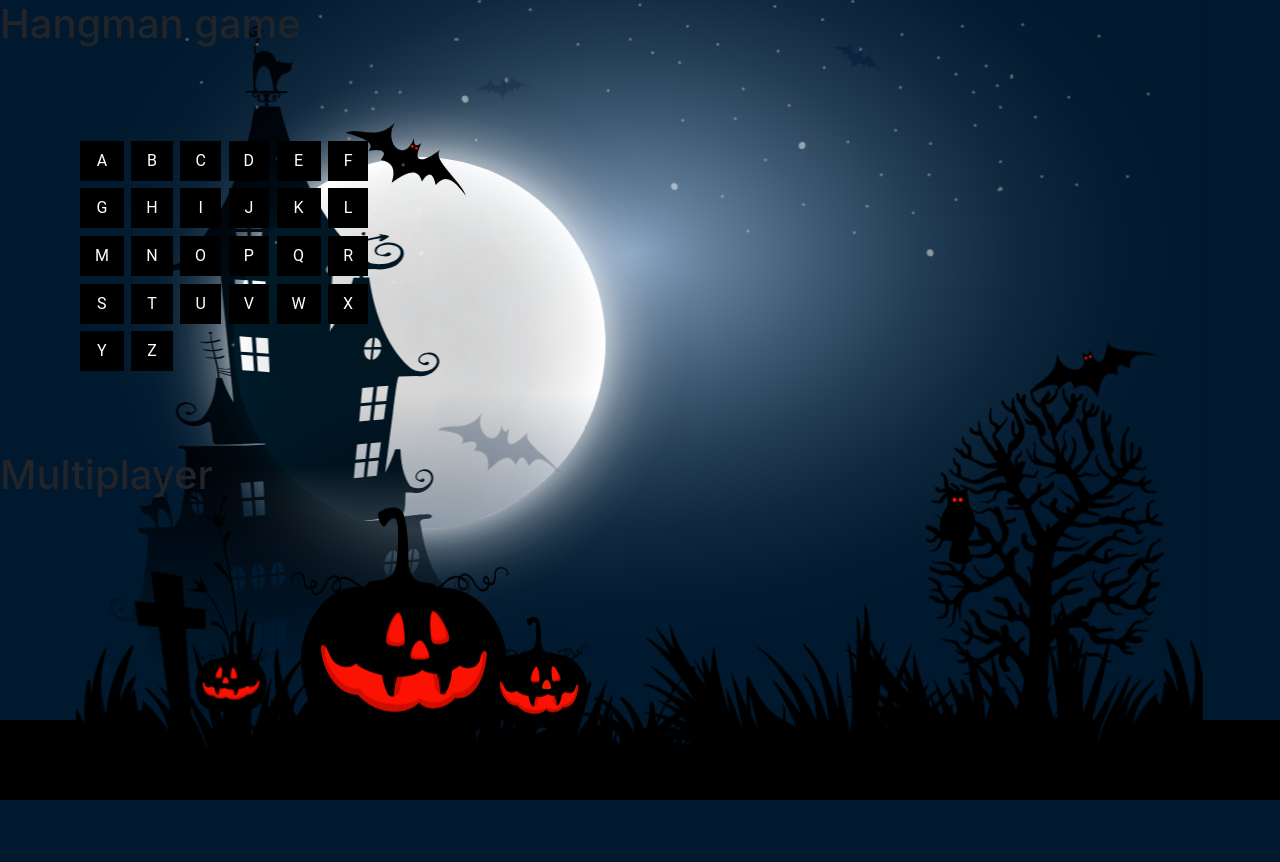
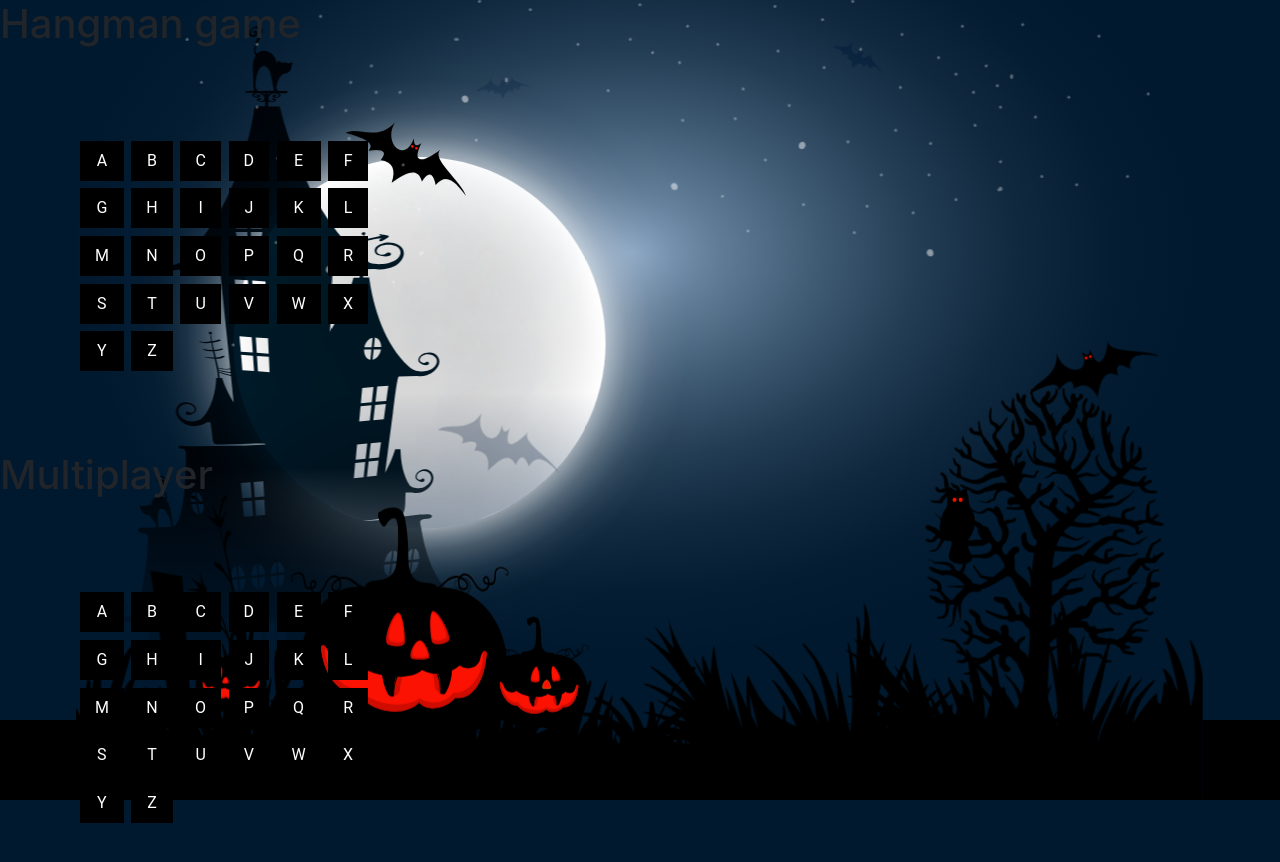
Before and after one commit to JosefinLunden/hangman, a React (Create React App) app: page /multiplayer in a window 1280 px wide. Shown: the top 862 px of the page. Before the commit the page ends 800 px from the top, so only its background shows below. Built offline with nearby package versions, Linux system fonts and the light colour scheme; no server answers.

Commit message:
Add Letters (component)

```diff
--- a/src/pages/Multiplayer.jsx
+++ b/src/pages/Multiplayer.jsx
@@ -1,7 +1,9 @@
-import React from "react";
+import React from 'react';
+import Letters from '../components/letters/Letters';
 
 export const Multiplayer = () => (
   <>
     <h1>Multiplayer</h1>
+    <Letters />
   </>
 );
--- a/src/pages/Singleplayer.jsx
+++ b/src/pages/Singleplayer.jsx
@@ -1,7 +1,9 @@
-import React from "react";
+import React from 'react';
+import Letters from '../components/letters/Letters';
 
 export const Singleplayer = () => (
   <>
     <h1>Singleplayer</h1>
+    <Letters />
   </>
 );
```
